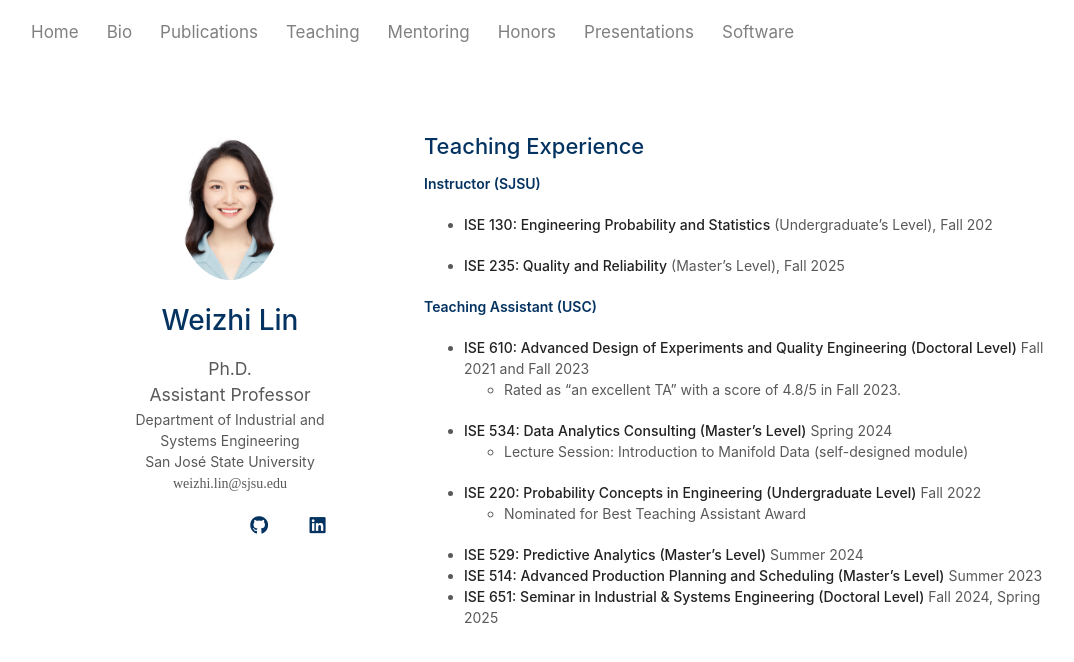
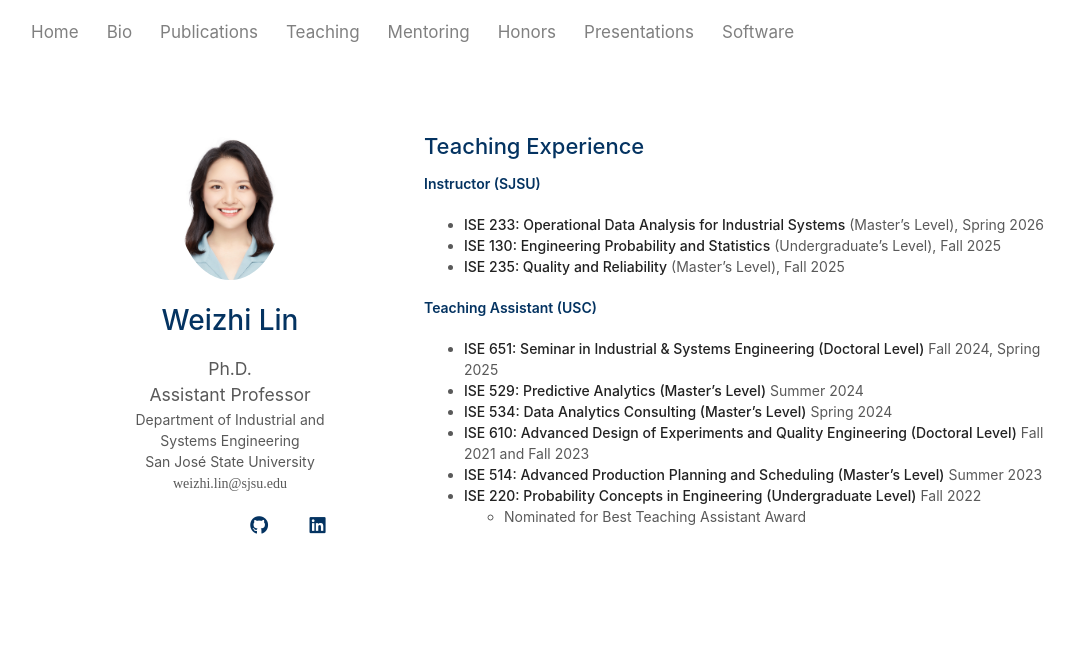
Before and after one commit to weizhi-lin/weizhi-lin.github.io, a Jekyll site: the page built from teaching.md, in a window 1280 px wide. Shown: the top 662 px of the page, without its empty margins (46-1120 px from the left). Built offline with Jekyll 4.4.1, drawn with Linux system fonts in a browser that asks for light colours; a style sheet for code colours, icons or effects is not loaded.

Commit message:
Update teaching experience entries in teaching.md

```diff
--- a/_includes/teaching.md
+++ b/_includes/teaching.md
@@ -5,22 +5,16 @@
 </h2>
 
 #### Instructor (SJSU)
-
-- **ISE 130: Engineering Probability and Statistics** (Undergraduate’s Level), Fall 202
-
+- **ISE 233: Operational Data Analysis for Industrial Systems** (Master’s Level), Spring 2026
+- **ISE 130: Engineering Probability and Statistics** (Undergraduate’s Level), Fall 2025
 - **ISE 235: Quality and Reliability** (Master’s Level), Fall 2025
 
 #### Teaching Assistant (USC)
 
+- **ISE 651: Seminar in Industrial & Systems Engineering (Doctoral Level)** Fall 2024, Spring 2025
+- **ISE 529: Predictive Analytics (Master's Level)** Summer 2024
+- **ISE 534: Data Analytics Consulting (Master's Level)** Spring 2024
 - **ISE 610: Advanced Design of Experiments and Quality Engineering (Doctoral Level)** Fall 2021 and Fall 2023
-  - Rated as “an excellent TA” with a score of 4.8/5 in Fall 2023.
-
-- **ISE 534: Data Analytics Consulting (Master's Level)** Spring 2024
-  - Lecture Session: Introduction to Manifold Data (self-designed module)
-
+- **ISE 514: Advanced Production Planning and Scheduling (Master's Level)** Summer 2023
 - **ISE 220: Probability Concepts in Engineering (Undergraduate Level)** Fall 2022
   - Nominated for Best Teaching Assistant Award
-
-- **ISE 529: Predictive Analytics (Master's Level)** Summer 2024
-- **ISE 514: Advanced Production Planning and Scheduling (Master's Level)** Summer 2023
-- **ISE 651: Seminar in Industrial & Systems Engineering (Doctoral Level)** Fall 2024, Spring 2025
```
